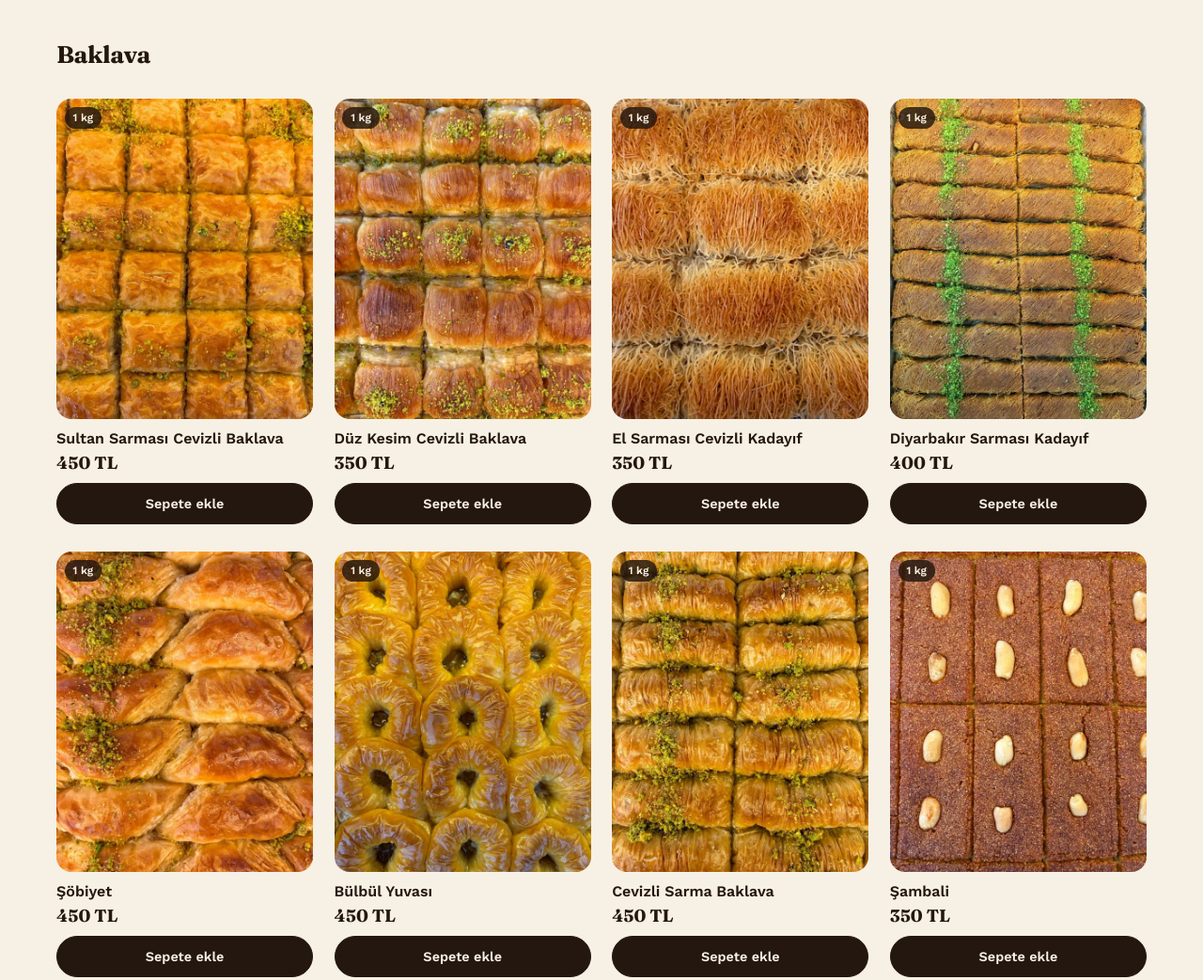
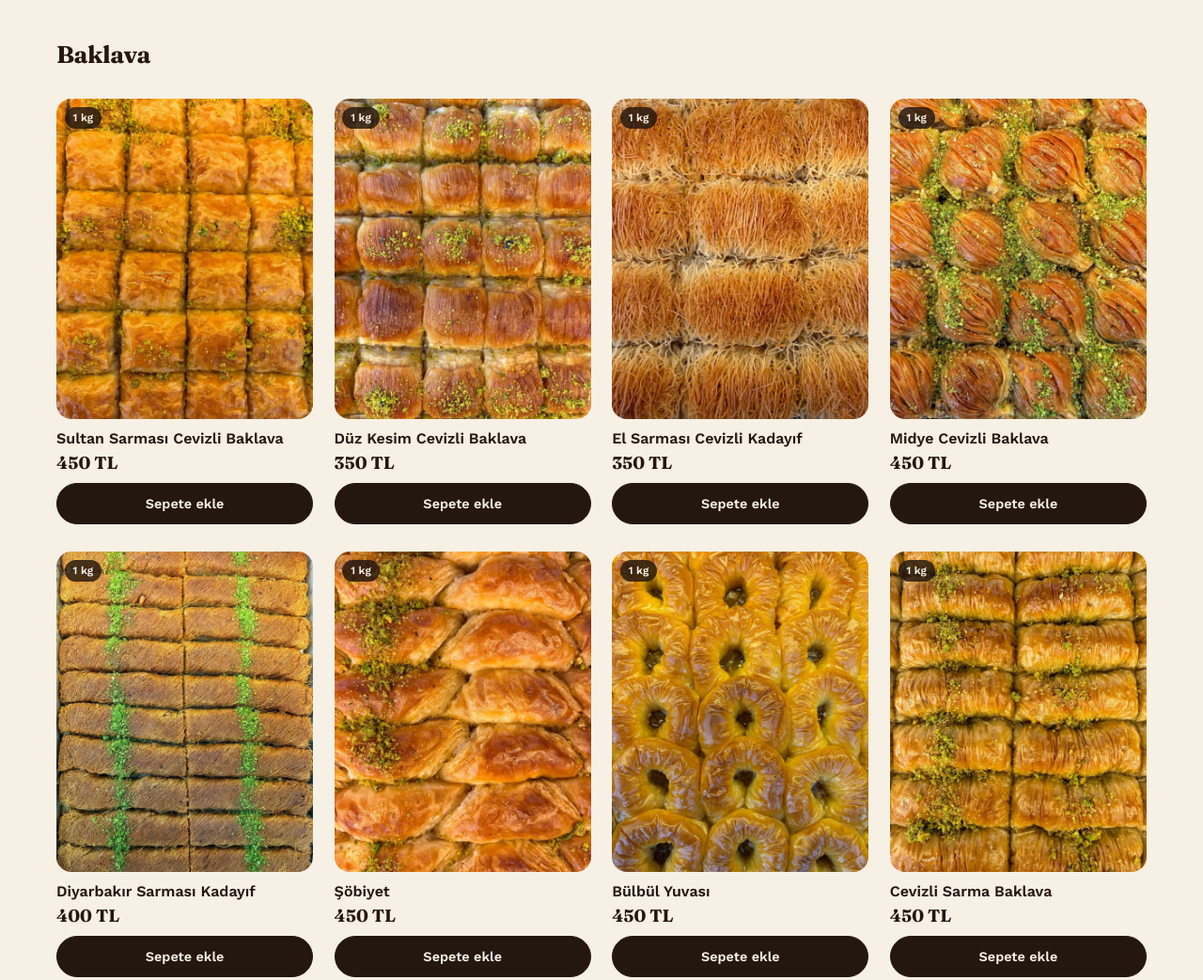
Before and after one commit to emreyukseltr/emreyukseltr.github.io, a plain HTML site: page tarhan.html in a window 1280 px wide. Shown: the part 9424-10467 px from the top of the page at 94% size. Drawn offline with nearby package versions, Linux system fonts and the light colour scheme.

Commit message:
Tarhan: Midye Cevizli Baklava eklendi
Co-Authored-By: Claude Opus 5.5 <noreply@anthropic.com>
Claude-Session: https://claude.ai/code/session_01W4SaXthqRWexFmh9RsigYL

```diff
--- a/tarhan.html
+++ b/tarhan.html
@@ -620,7 +620,7 @@ var CATS=[['tahin','Tahin & Susam'],['helva','Tahin Helvası'],['kopuk','Gencer
 var DESC={susamli:'Susamlı helva ve çikolatalı sıra helvası; çayın yanına.',hashas:'Haşhaş ezmesi; ekmeğe sürmelik ya da tatlılarda.',baklava:'Baklavalarımızın hepsi cevizli ve el açmasıdır.',helva:'Kalıp tahin helvası. Kahvaltıda, çayın yanında ya da tatlı niyetine.',kopuk:'İpeksi kıvamlı köpük helva. Kaşıkla ya da tahinle.',tahin:'Kahvaltıda pekmezle, tatlılarda ve yemeklerde.',kurabiye:'Çayın ve kahvenin yanına.',lokum:'Geleneksel lokum; ikramlık ve hediyelik.',bal:'Kahvaltıların vazgeçilmezi.'};
 /* [kimlik, kategori, ad, gramaj, fiyat, kilo fiyatı (varsa 500 g / 1 kg seçilerek satılır)] */
 var P=[
-['h1','hashas','Haşhaş Ezmesi','500 g · 1 kg',200,400],['b1','baklava','Sultan Sarması Cevizli Baklava','1 kg',450],['b3','baklava','Düz Kesim Cevizli Baklava','1 kg',350],['b10','baklava','El Sarması Cevizli Kadayıf','1 kg',350],['b7','baklava','Diyarbakır Sarması Kadayıf','1 kg',400],['b4','baklava','Şöbiyet','1 kg',450],['b5','baklava','Bülbül Yuvası','1 kg',450],['b8','baklava','Cevizli Sarma Baklava','1 kg',450],['b2','baklava','Şambali','1 kg',350],['b6','baklava','Kalburabastı','1 kg',350],['b9','baklava','Tulumba (El Basması)','1 kg',350],
+['h1','hashas','Haşhaş Ezmesi','500 g · 1 kg',200,400],['b1','baklava','Sultan Sarması Cevizli Baklava','1 kg',450],['b3','baklava','Düz Kesim Cevizli Baklava','1 kg',350],['b10','baklava','El Sarması Cevizli Kadayıf','1 kg',350],['b11','baklava','Midye Cevizli Baklava','1 kg',450],['b7','baklava','Diyarbakır Sarması Kadayıf','1 kg',400],['b4','baklava','Şöbiyet','1 kg',450],['b5','baklava','Bülbül Yuvası','1 kg',450],['b8','baklava','Cevizli Sarma Baklava','1 kg',450],['b2','baklava','Şambali','1 kg',350],['b6','baklava','Kalburabastı','1 kg',350],['b9','baklava','Tulumba (El Basması)','1 kg',350],
 ['p01','helva','Antep Fıstıklı Tahin Helvası','500 g · 1 kg',330,660],['p02','helva','Sade Tahin Helvası','500 g · 1 kg',200,400],['p28','helva','Kakaolu Tahin Helvası','500 g · 1 kg',200,400],['p29','helva','Sade Cevizli Helva','500 g · 1 kg',230,460],
 ['p36','helva','Kakaolu Cevizli Helva','500 g · 1 kg',230,460],['p35','helva','Kırmızı Cevizli Helva','500 g · 1 kg',230,460],['p04','helva','Sade Paketli Küçük Helva','100 g · 250 g',60,[['100 g',60],['150 g',80],['200 g',100],['250 g',120]]],['p04b','helva','Kakaolu Paketli Küçük Helva','100 g · 250 g',60,[['100 g',60],['150 g',80],['200 g',100],['250 g',120]]],['p51','helva','Kase Tahin Helvası (Sade)','250 g · 1 kg',100,[['250 g',100],['500 g',200],['1 kg',400]]],['p51c','helva','Kase Tahin Helvası (Kakaolu)','250 g · 1 kg',100,[['250 g',100],['500 g',200],['1 kg',400]]],
 ['p15','kopuk','Köpük Helva (Gencer Macunu)','500 g · 1 kg',125,250],
```
Also changed, not shown: onizleme/tarhan/b11.webp (added).
